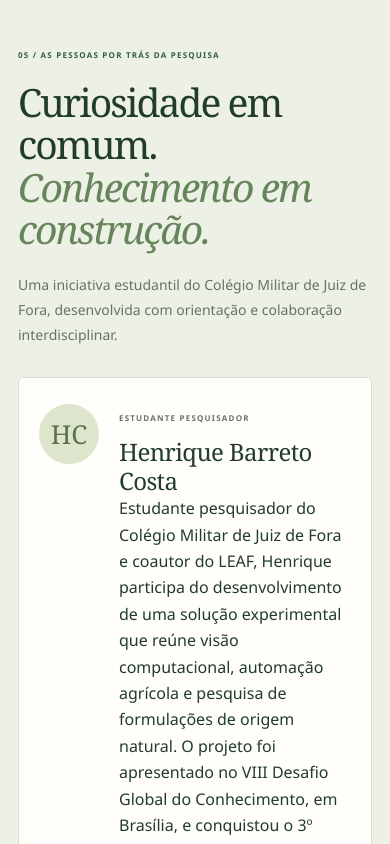
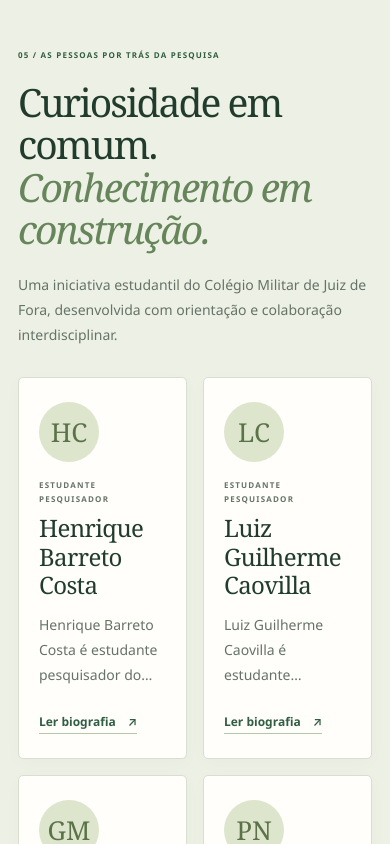
Before and after one commit to henriquebrtocosta/leaf-cmjf, a website: page index.html in a window 390 px wide. Shown: the part 11156-12000 px from the top of the page. Drawn offline with Linux system fonts and the light colour scheme.

Commit message:
Correct team bios and add expandable two-column cards

```diff
--- a/assets/css/styles.css
+++ b/assets/css/styles.css
@@ -273,6 +273,9 @@
   }
 }
 @media (max-width: 620px) {
+  .team { grid-template-columns: 1fr; }
+  .team article { padding: 22px; }
+  #equipe .team .initials { position: static; margin-bottom: 16px; }
   .assistant-form .field-grid {
     grid-template-columns: 1fr;
   }
@@ -1494,11 +1497,62 @@ textarea:focus {
 .team {
   display: grid;
   grid-template-columns: repeat(2, minmax(0, 1fr));
-  gap: 30px;
+  align-items: start;
+  gap: 22px;
 }
 .team article {
-  border-top: 1px solid #bfcdb2;
-  padding-top: 26px;
+  border: 1px solid #cbd5bf;
+  border-radius: 7px;
+  padding: 26px;
+  background: var(--white);
+  display: flex;
+  flex-direction: column;
+  min-width: 0;
+  box-shadow: 0 4px 18px #213c2c06;
+  transition: border-color .2s, box-shadow .2s, transform .2s;
+}
+.team article:hover,
+.team article:focus-within,
+.team article.is-expanded {
+  border-color: #91a97a;
+  box-shadow: 0 12px 30px #213c2c12;
+}
+.team .team-bio {
+  display: -webkit-box;
+  -webkit-box-orient: vertical;
+  -webkit-line-clamp: 3;
+  overflow: hidden;
+  margin-top: 12px;
+  font-size: 14px;
+  line-height: 1.8;
+  color: var(--muted);
+}
+.team article:hover .team-bio,
+.team article:focus-within .team-bio,
+.team article.is-expanded .team-bio {
+  display: block;
+  overflow: visible;
+}
+.team .bio-toggle {
+  align-self: flex-start;
+  display: inline-flex;
+  gap: 12px;
+  align-items: center;
+  margin-top: 17px;
+  padding: 8px 0 2px;
+  border: 0;
+  border-bottom: 1px solid #b7c7a6;
+  background: transparent;
+  color: var(--green);
+  font: 600 12px/1.5 var(--sans);
+  cursor: pointer;
+}
+.team .bio-toggle:hover {
+  color: var(--forest);
+  border-bottom-color: var(--forest);
+}
+.team .initials {
+  margin-bottom: 20px;
 }
 .initials {
   font: 31px var(--serif);
@@ -2228,8 +2282,8 @@ footer {
     font-size: 10px;
   }
   .team {
-    grid-template-columns: 1fr;
-    gap: 25px;
+    grid-template-columns: repeat(2, minmax(0, 1fr));
+    gap: 16px;
   }
   .team article {
     position: relative;
@@ -2890,8 +2944,12 @@ footer {
     font-size: 13px;
   }
   #equipe .team article {
-    padding: 24px 20px 24px 100px;
-    min-height: 120px;
+    padding: 24px 20px;
+    min-height: 0;
+  }
+  #equipe .team .initials {
+    position: static;
+    margin-bottom: 16px;
   }
   #equipe .initials {
     left: 20px;
--- a/assets/js/main.js
+++ b/assets/js/main.js
@@ -21,15 +21,17 @@
     'A tecnologia': 'The technology',
     Materiais: 'Resources',
     'Quem faz': 'Our team',
+    'Ler biografia': 'Read biography',
+    'Mostrar menos': 'Show less',
     'Professor orientador': 'Advisor',
-    'Estudante pesquisador do Colégio Militar de Juiz de Fora e coautor do LEAF, Henrique participa do desenvolvimento de uma solução experimental que reúne visão computacional, automação agrícola e pesquisa de formulações de origem natural. O projeto foi apresentado no VIII Desafio Global do Conhecimento, em Brasília, e conquistou o 3º lugar nacional. Também integra iniciativas de iniciação científica e reúne conquistas em olimpíadas acadêmicas, incluindo a OBMEP, a ONIA e a Olimpíada do Oceano; em 2026, foi selecionado para o Programa Ganhando o Mundo.':
-      'A student researcher at Colégio Militar de Juiz de Fora and co-creator of LEAF, Henrique helps develop an experimental solution combining computer vision, agricultural automation and research into naturally derived formulations. The project was presented at the 8th Global Knowledge Challenge in Brasília, where it earned 3rd place nationally. He also takes part in scientific initiation and has earned distinctions in academic olympiads, including OBMEP, ONIA and the Ocean Olympiad; in 2026, he was selected for the Ganhando o Mundo program.',
-    'Estudante pesquisador do Colégio Militar de Juiz de Fora, Luiz Guilherme Caovilla é coautor do LEAF, iniciativa criada para investigar alternativas de baixo custo à agricultura de precisão. Ao lado de Henrique, participou da concepção e apresentação de uma proposta que conecta uma câmera e a análise computacional de imagens a um mecanismo experimental de pulverização direcionada. O trabalho também reúne a pesquisa de um bioagrotóxico de origem natural e o planejamento de um aplicativo capaz de organizar informações do cultivo e orientar consultas sobre formulações e cuidados.':
-      'A student researcher at Colégio Militar de Juiz de Fora, Luiz Guilherme Caovilla is a co-creator of LEAF, a project exploring low-cost alternatives for precision agriculture. Alongside Henrique, he helped develop and present a proposal connecting a camera and computer-based image analysis with an experimental targeted-spraying mechanism. The project also includes research into a naturally derived biopesticide and the design of an app to organize crop information and provide formulation and safety guidance.',
-    'Professor do Colégio Militar de Juiz de Fora e orientador do LEAF, Guilherme Marins Maciel acompanha a construção da dimensão tecnológica do projeto, com ênfase em robótica e integração de hardware e software. Sua orientação apoia a equipe na transformação da proposta em um protótipo experimental, conectando o processamento de imagens aos componentes eletrônicos e ao mecanismo de aplicação direcionada. Também contribui para que o desenvolvimento técnico seja organizado e apresentado no contexto de feiras e atividades científicas.':
-      'A teacher at Colégio Militar de Juiz de Fora and an advisor to LEAF, Guilherme Marins Maciel guides the project’s technological development, with an emphasis on robotics and hardware-software integration. His guidance supports the team in turning the concept into an experimental prototype that connects image processing, electronic components and a targeted-application mechanism. He also helps the students organize and present their technical work in science-fair and research settings.',
-    'Phelippe Nathaniel Ribeiro Oliveira é professor de língua inglesa no Colégio Militar de Juiz de Fora, doutor em Estudos Linguísticos pela Universidade Federal de Minas Gerais e mestre em Linguística pela Universidade Federal de Juiz de Fora. Sua trajetória acadêmica inclui pesquisas e publicações em Linguística Aplicada, translinguagem e letramento crítico. No LEAF, atua como orientador, contribuindo para a organização da investigação, a redação científica e a comunicação dos resultados — etapas essenciais para transformar o desenvolvimento do projeto em pesquisa bem documentada.':
-      'Phelippe Nathaniel Ribeiro Oliveira teaches English at Colégio Militar de Juiz de Fora. He holds a PhD in Linguistic Studies from the Federal University of Minas Gerais and a master’s degree in Linguistics from the Federal University of Juiz de Fora. His academic work includes research and publications in Applied Linguistics, translanguaging and critical literacy. As an advisor to LEAF, he supports research organization, scientific writing and communication of the findings—key steps in turning project development into well-documented research.',
+    'Henrique Barreto Costa é estudante pesquisador do Colégio Militar de Juiz de Fora e coautor do LEAF. Na matéria da FEBRACE, ele e Luiz Guilherme Caovilla apresentam a ideia central do projeto: usar imagens para observar plantas e possíveis pragas e aproximar essa análise de uma proposta de cuidado agrícola. Henrique participa da investigação e da comunicação de uma solução que combina visão computacional, aplicação direcionada e informações de apoio ao cultivo.':
+      'Henrique Barreto Costa is a student researcher at Colégio Militar de Juiz de Fora and a co-author of LEAF. In the FEBRACE article, he and Luiz Guilherme Caovilla explain the project’s central idea: using images to observe plants and possible pests, connecting that analysis to a crop-care proposal. Henrique contributes to the research and communication of a solution combining computer vision, targeted application and crop-care information.',
+    'Luiz Guilherme Caovilla é estudante pesquisador do Colégio Militar de Juiz de Fora e coautor do LEAF. Na matéria da FEBRACE, explica com Henrique como a observação de plantas por imagem pode ajudar a reconhecer sinais de possíveis pragas. O projeto reúne essa frente de visão computacional à pesquisa de uma formulação agrícola de origem natural e à proposta de um aplicativo para consultar informações sobre o cultivo, as formulações e os cuidados de uso.':
+      'Luiz Guilherme Caovilla is a student researcher at Colégio Militar de Juiz de Fora and a co-author of LEAF. In the FEBRACE article, he explains with Henrique how image-based plant observation may help identify signs of possible pests. The project connects computer vision with research into a naturally derived agricultural formulation and the concept of an app for consulting crop information, formulations and use precautions.',
+    'Guilherme Marins Maciel é professor do Colégio Militar de Juiz de Fora e orientador do LEAF. Sua contribuição está ligada à parte tecnológica e à robótica: orienta o desenvolvimento do protótipo e a integração entre câmera, processamento computacional e mecanismo de aplicação direcionada. Esse acompanhamento ajuda a equipe a transformar a proposta de pesquisa em um sistema experimental e a documentar seu funcionamento para apresentações científicas.':
+      'Guilherme Marins Maciel is a teacher at Colégio Militar de Juiz de Fora and an advisor to LEAF. His contribution focuses on technology and robotics: he guides prototype development and the integration of the camera, computer processing and targeted-application mechanism. This support helps the team turn its research proposal into an experimental system and document its operation for scientific presentations.',
+    'Phelippe Nathaniel Ribeiro Oliveira é orientador do LEAF e contribui para a estruturação da pesquisa e a redação do artigo científico. Sua participação ajuda a organizar a apresentação do problema, explicar com clareza os métodos e resultados e comunicar o projeto a públicos diferentes. No site, aparece como orientador ao lado de Guilherme Marins Maciel, refletindo a colaboração entre a dimensão científica e a tecnológica do trabalho.':
+      'Phelippe Nathaniel Ribeiro Oliveira is an advisor to LEAF and contributes to research structure and scientific writing. His involvement helps organize the presentation of the problem, explain methods and findings clearly, and communicate the project to different audiences. He is listed as an advisor alongside Guilherme Marins Maciel, reflecting collaboration between the scientific and technological aspects of the work.',
     'Assistente agrícola': 'Farming assistant',
     'Do Colégio Militar de Juiz de Fora para o campo':
       'From Colégio Militar de Juiz de Fora to the field',
@@ -1283,6 +1285,7 @@
           element.setAttribute(name, LEAF.translate(source));
       });
     const english = LEAF.getLanguage() === 'en';
+    refreshBioButtons();
     document.documentElement.lang = english ? 'en' : 'pt-BR';
     $('#languageToggle').textContent = english ? 'Português' : 'English';
     $('#languageToggle').lang = english ? 'pt-BR' : 'en';
@@ -1299,6 +1302,24 @@
         );
       });
   }
+  document.querySelectorAll('.team-card .bio-toggle').forEach((button) => {
+    button.addEventListener('click', () => {
+      const card = button.closest('.team-card');
+      const expanded = card.classList.toggle('is-expanded');
+      button.setAttribute('aria-expanded', String(expanded));
+      const label = expanded ? 'Mostrar menos' : 'Ler biografia';
+      button.firstChild.textContent = label + ' ';
+      const arrow = button.querySelector('span');
+      if (arrow) arrow.textContent = expanded ? '↙' : '↗';
+      button.dataset.expanded = expanded ? 'true' : 'false';
+    });
+  });
+  const refreshBioButtons = () => {
+    document.querySelectorAll('.team-card .bio-toggle').forEach((button) => {
+      const expanded = button.dataset.expanded === 'true';
+      button.firstChild.textContent = (expanded ? 'Mostrar menos' : 'Ler biografia') + ' ';
+    });
+  };
   $('#languageToggle').addEventListener('click', () => {
     LEAF.setLanguage(LEAF.getLanguage() === 'pt' ? 'en' : 'pt');
     form
--- a/index.html
+++ b/index.html
@@ -16,8 +16,8 @@
     <meta property="og:type" content="website" />
     <title>LEAF — Ciência que cultiva possibilidades</title>
     <link rel="icon" type="image/svg+xml" href="assets/images/leaf.svg" />
-    <link rel="stylesheet" href="assets/css/styles.css?v=bilingual-20261023" />
-    <script src="assets/js/main.js?v=bilingual-20261023" defer></script>
+    <link rel="stylesheet" href="assets/css/styles.css?v=team-cards-20261023" />
+    <script src="assets/js/main.js?v=team-cards-20261023" defer></script>
   </head>
   <body>
     <a class="skip-link" href="#conteudo">Pular para o conteúdo</a>
@@ -813,29 +813,33 @@
             </div>
           </div>
           <div class="team">
-            <article>
+            <article class="team-card">
               <div class="initials" aria-hidden="true">HC</div>
               <span class="overline">Estudante pesquisador</span>
               <h3>Henrique Barreto Costa</h3>
-              <p class="team-bio">Estudante pesquisador do Colégio Militar de Juiz de Fora e coautor do LEAF, Henrique participa do desenvolvimento de uma solução experimental que reúne visão computacional, automação agrícola e pesquisa de formulações de origem natural. O projeto foi apresentado no VIII Desafio Global do Conhecimento, em Brasília, e conquistou o 3º lugar nacional. Também integra iniciativas de iniciação científica e reúne conquistas em olimpíadas acadêmicas, incluindo a OBMEP, a ONIA e a Olimpíada do Oceano; em 2026, foi selecionado para o Programa Ganhando o Mundo.</p>
+              <p class="team-bio">Henrique Barreto Costa é estudante pesquisador do Colégio Militar de Juiz de Fora e coautor do LEAF. Na matéria da FEBRACE, ele e Luiz Guilherme Caovilla apresentam a ideia central do projeto: usar imagens para observar plantas e possíveis pragas e aproximar essa análise de uma proposta de cuidado agrícola. Henrique participa da investigação e da comunicação de uma solução que combina visão computacional, aplicação direcionada e informações de apoio ao cultivo.</p>
+              <button class="bio-toggle" type="button" aria-expanded="false">Ler biografia <span aria-hidden="true">↗</span></button>
             </article>
-            <article>
+            <article class="team-card">
               <div class="initials" aria-hidden="true">LC</div>
               <span class="overline">Estudante pesquisador</span>
               <h3>Luiz Guilherme Caovilla</h3>
-              <p class="team-bio">Estudante pesquisador do Colégio Militar de Juiz de Fora, Luiz Guilherme Caovilla é coautor do LEAF, iniciativa criada para investigar alternativas de baixo custo à agricultura de precisão. Ao lado de Henrique, participou da concepção e apresentação de uma proposta que conecta uma câmera e a análise computacional de imagens a um mecanismo experimental de pulverização direcionada. O trabalho também reúne a pesquisa de um bioagrotóxico de origem natural e o planejamento de um aplicativo capaz de organizar informações do cultivo e orientar consultas sobre formulações e cuidados.</p>
+              <p class="team-bio">Luiz Guilherme Caovilla é estudante pesquisador do Colégio Militar de Juiz de Fora e coautor do LEAF. Na matéria da FEBRACE, explica com Henrique como a observação de plantas por imagem pode ajudar a reconhecer sinais de possíveis pragas. O projeto reúne essa frente de visão computacional à pesquisa de uma formulação agrícola de origem natural e à proposta de um aplicativo para consultar informações sobre o cultivo, as formulações e os cuidados de uso.</p>
+              <button class="bio-toggle" type="button" aria-expanded="false">Ler biografia <span aria-hidden="true">↗</span></button>
             </article>
-            <article>
+            <article class="team-card">
               <div class="initials" aria-hidden="true">GM</div>
               <span class="overline">Professor orientador</span>
               <h3>Guilherme Marins Maciel</h3>
-              <p class="team-bio">Professor do Colégio Militar de Juiz de Fora e orientador do LEAF, Guilherme Marins Maciel acompanha a construção da dimensão tecnológica do projeto, com ênfase em robótica e integração de hardware e software. Sua orientação apoia a equipe na transformação da proposta em um protótipo experimental, conectando o processamento de imagens aos componentes eletrônicos e ao mecanismo de aplicação direcionada. Também contribui para que o desenvolvimento técnico seja organizado e apresentado no contexto de feiras e atividades científicas.</p>
+              <p class="team-bio">Guilherme Marins Maciel é professor do Colégio Militar de Juiz de Fora e orientador do LEAF. Sua contribuição está ligada à parte tecnológica e à robótica: orienta o desenvolvimento do protótipo e a integração entre câmera, processamento computacional e mecanismo de aplicação direcionada. Esse acompanhamento ajuda a equipe a transformar a proposta de pesquisa em um sistema experimental e a documentar seu funcionamento para apresentações científicas.</p>
+              <button class="bio-toggle" type="button" aria-expanded="false">Ler biografia <span aria-hidden="true">↗</span></button>
             </article>
-            <article>
+            <article class="team-card">
               <div class="initials" aria-hidden="true">PN</div>
               <span class="overline">Professor orientador</span>
               <h3>Phelippe Nathaniel Ribeiro Oliveira</h3>
-              <p class="team-bio">Phelippe Nathaniel Ribeiro Oliveira é professor de língua inglesa no Colégio Militar de Juiz de Fora, doutor em Estudos Linguísticos pela Universidade Federal de Minas Gerais e mestre em Linguística pela Universidade Federal de Juiz de Fora. Sua trajetória acadêmica inclui pesquisas e publicações em Linguística Aplicada, translinguagem e letramento crítico. No LEAF, atua como orientador, contribuindo para a organização da investigação, a redação científica e a comunicação dos resultados — etapas essenciais para transformar o desenvolvimento do projeto em pesquisa bem documentada.</p>
+              <p class="team-bio">Phelippe Nathaniel Ribeiro Oliveira é orientador do LEAF e contribui para a estruturação da pesquisa e a redação do artigo científico. Sua participação ajuda a organizar a apresentação do problema, explicar com clareza os métodos e resultados e comunicar o projeto a públicos diferentes. No site, aparece como orientador ao lado de Guilherme Marins Maciel, refletindo a colaboração entre a dimensão científica e a tecnológica do trabalho.</p>
+              <button class="bio-toggle" type="button" aria-expanded="false">Ler biografia <span aria-hidden="true">↗</span></button>
             </article>
           </div>
         </div>
```
